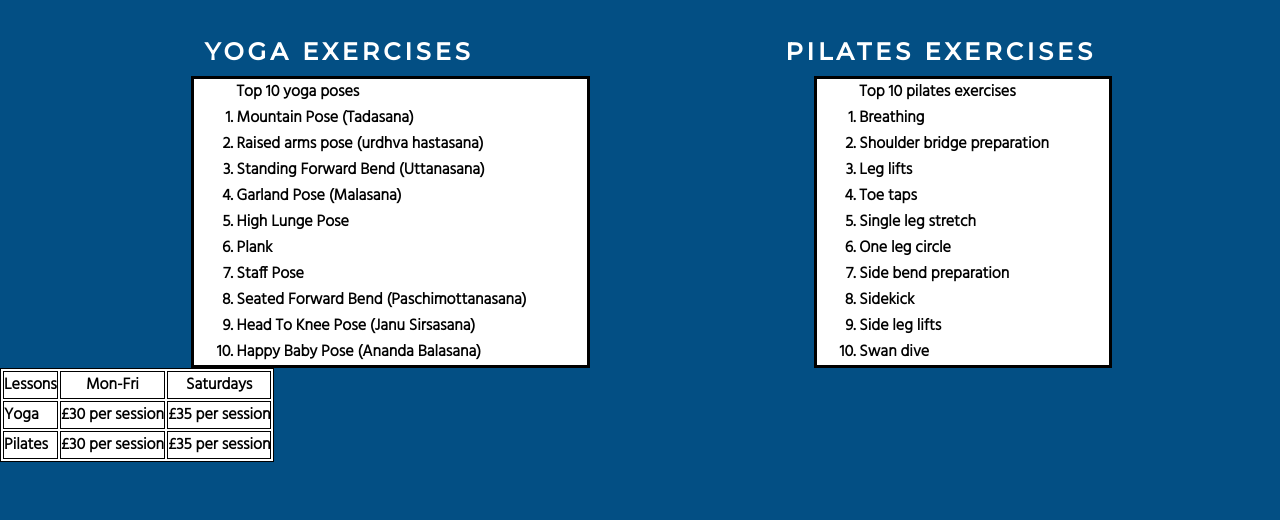
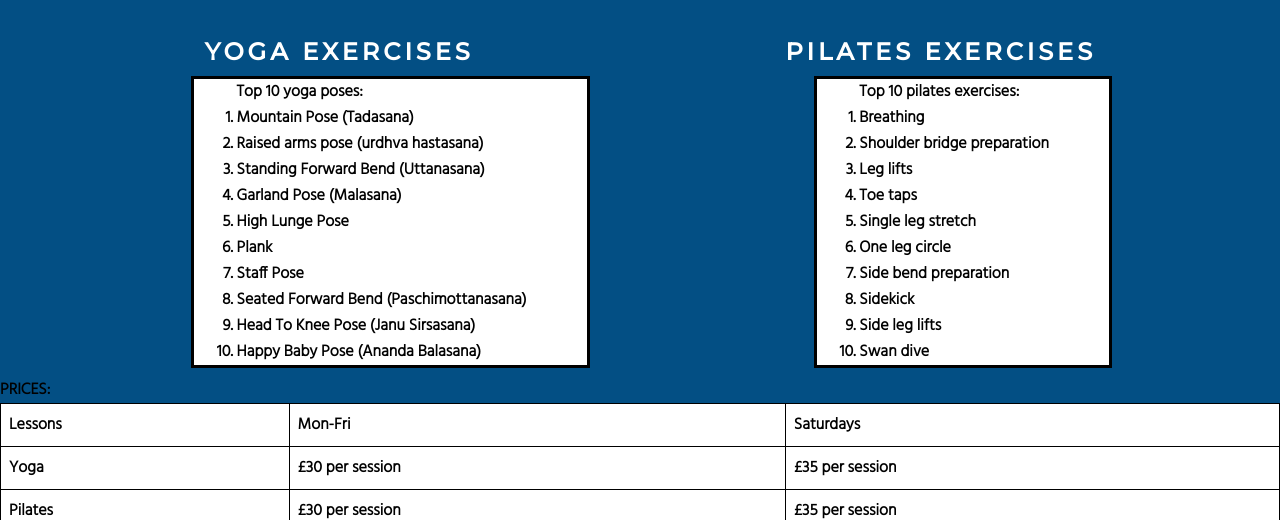
Before and after one commit to Code-Institute-Submissions/Huddy2022-Mind-Body-project, a plain HTML site: page classes.html in a window 1280 px wide. Shown: the part 648-1168 px from the top of the page. Drawn offline with Linux system fonts and the light colour scheme.

Commit message:
add section in classes.html for the table

```diff
--- a/assets/css/style.css
+++ b/assets/css/style.css
@@ -173,7 +173,6 @@ footer {
     height: 600px;
     width: 100%;
     overflow: hidden;
-
     position: relative;
 }
 #header-image {
@@ -201,6 +200,11 @@ footer {
     right: 150px;
 
     position: absolute;
+}
+/* classes section */
+#classes-section {
+    height: 350px;
+    width: 100%;
 }
 #left-classes {
     float: left;
@@ -233,3 +237,12 @@ footer {
     margin-left: 20%;
     background-color: white;
 }
+#center-classes {
+    border-collapse: collapse;
+  width: 100%;
+}
+#center-classes td, th {
+        border: 1px solid black;
+        text-align: left;
+        padding: 8px;
+}
--- a/classes.html
+++ b/classes.html
@@ -32,10 +32,10 @@
             <h2>Classes and the exercises involved!</h2>
         </div>
     </section>
-    <section>
+    <section id="classes-section">
         <div id="left-classes">
             <h2>Yoga exercises</h2>
-            <ol>Top 10 yoga poses
+            <ol>Top 10 yoga poses:
                 <li> Mountain Pose (Tadasana)</li>
                 <li>Raised arms pose (urdhva hastasana)</li>
                 <li>Standing Forward Bend (Uttanasana) </li>
@@ -50,7 +50,7 @@
         </div>
         <div id="right-classes">
             <h2>Pilates exercises</h2>
-            <ol>Top 10 pilates exercises
+            <ol>Top 10 pilates exercises:
                 <li>Breathing</li>
                 <li>Shoulder bridge preparation</li>
                 <li>Leg lifts</li>
@@ -63,7 +63,8 @@
                 <li>Swan dive</li>
             </ol>
         </div>
-        <table>
+    </section>
+    <table id="center-classes">PRICES:
         <tr>
             <th>Lessons</th>
             <th>Mon-Fri</th>
@@ -80,7 +81,6 @@
             <td>£35 per session</td>
         </tr>
     </table>
-    </section>
     <!-- Social network links -->
     <footer>
         <ul class="social-networks">
```
Lines whose indentation alone changed are shown as unchanged.
